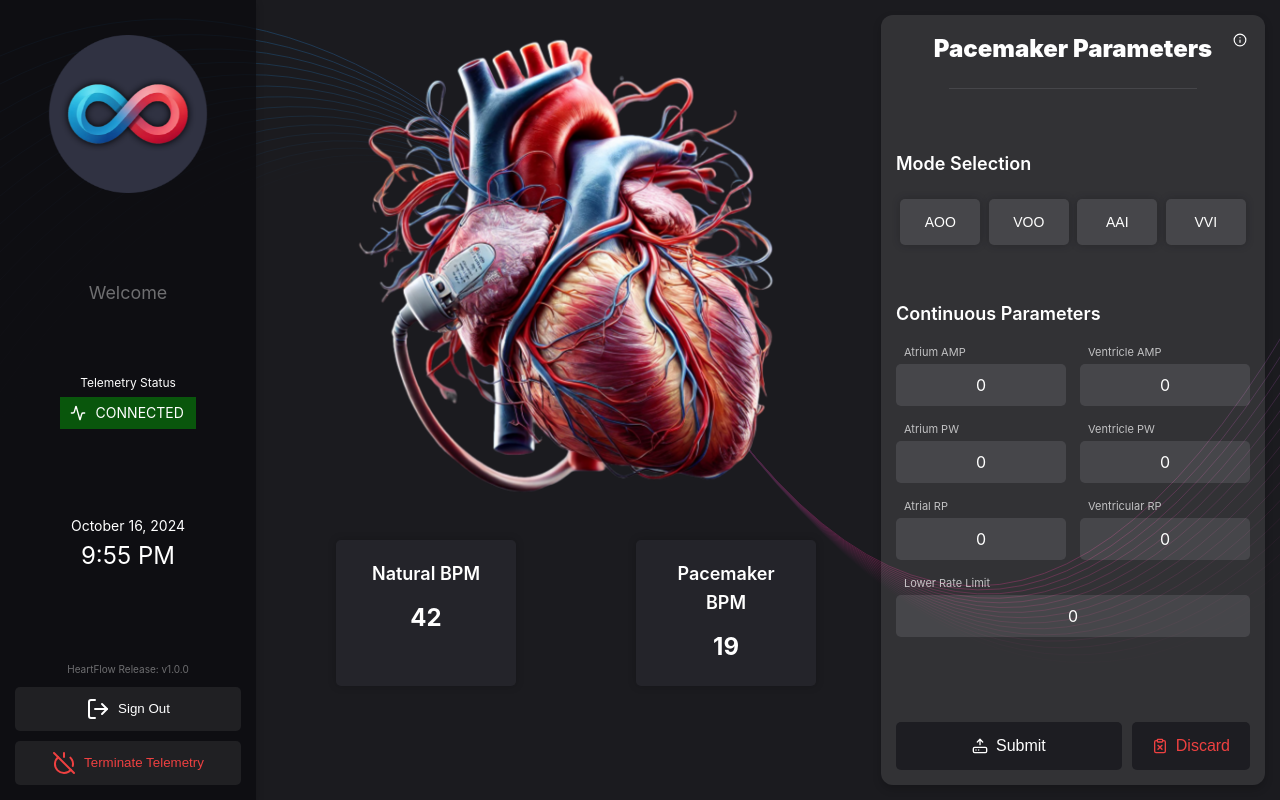
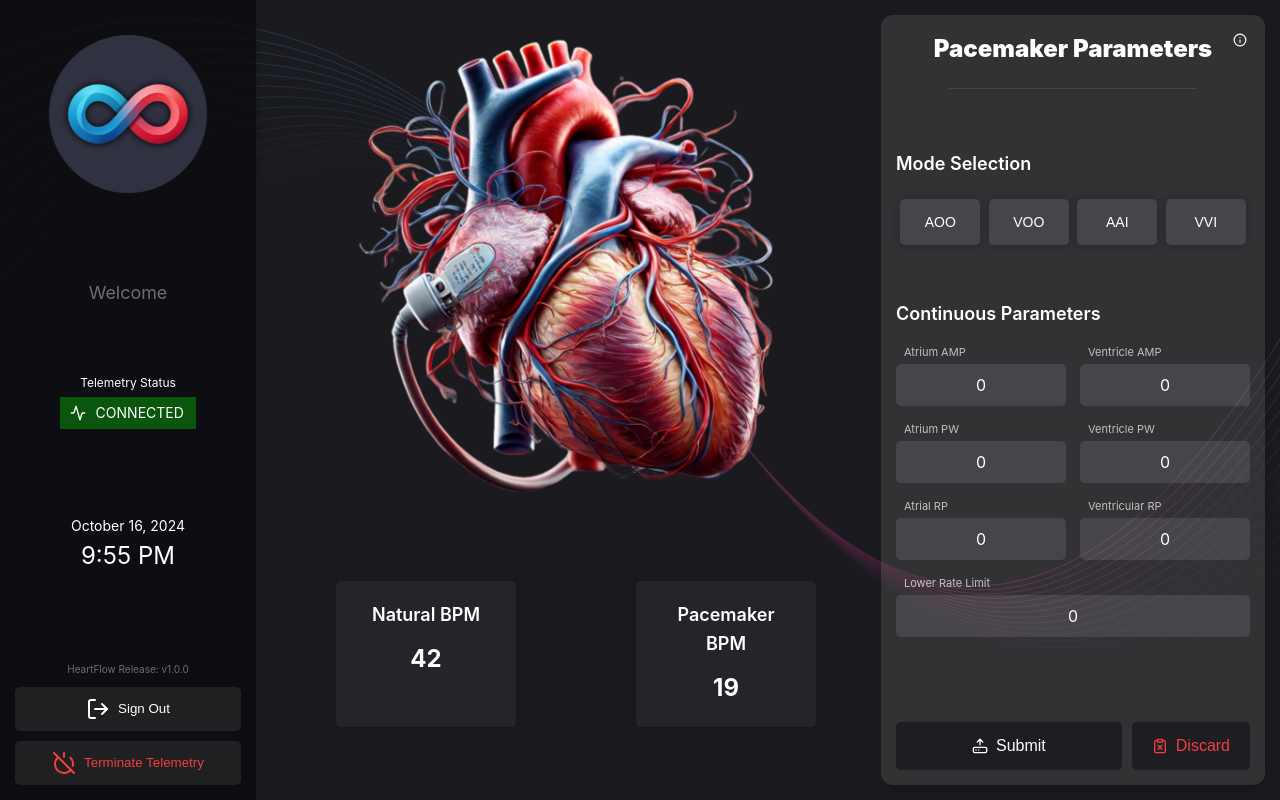
Before and after one commit to andrewderango/HeartFlow, a React (Vite) app in the folder dcm/src/renderer/: page /#/dashboard in a window 1280 px wide. Built offline with nearby package versions, Linux system fonts and the light colour scheme.

Commit message:
fix styling for larger screens

```diff
--- a/dcm/src/renderer/src/pages/Dashboard/Dashboard.css
+++ b/dcm/src/renderer/src/pages/Dashboard/Dashboard.css
@@ -483,3 +483,7 @@ h3 {
   font-size: 24px;
   font-weight: bold;
 }
+
+.stats-container {
+  margin-top: calc(100vh*0.32 - 195px);
+}
--- a/dcm/src/renderer/src/pages/Dashboard/Dashboard.tsx
+++ b/dcm/src/renderer/src/pages/Dashboard/Dashboard.tsx
@@ -321,6 +321,7 @@ function Dashboard(): JSX.Element {
           className={selectedMode === 'OFF' ? 'pacemaker-heart-stop' : 'pacemaker-heart'}
           src={pacemakerHeart}
         />
+        <div className="stats-container">
           <div className="bpm-container">
             <div className="bpm-box">
               <h3>Natural BPM</h3>
@@ -329,6 +330,7 @@ function Dashboard(): JSX.Element {
             <div className="bpm-box">
               <h3>Pacemaker BPM</h3>
               <p>{pacemakerBPM}</p>
+            </div>
           </div>
         </div>
       </div>
```
Lines whose indentation alone changed are shown as unchanged.
